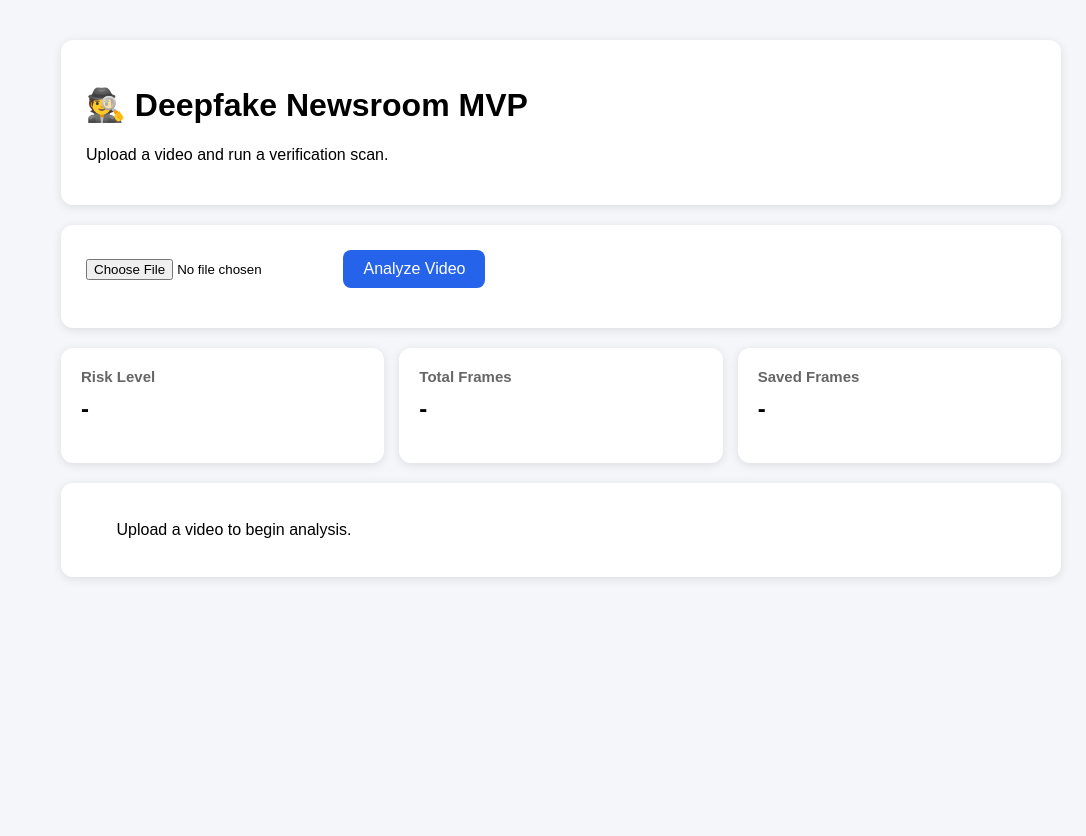
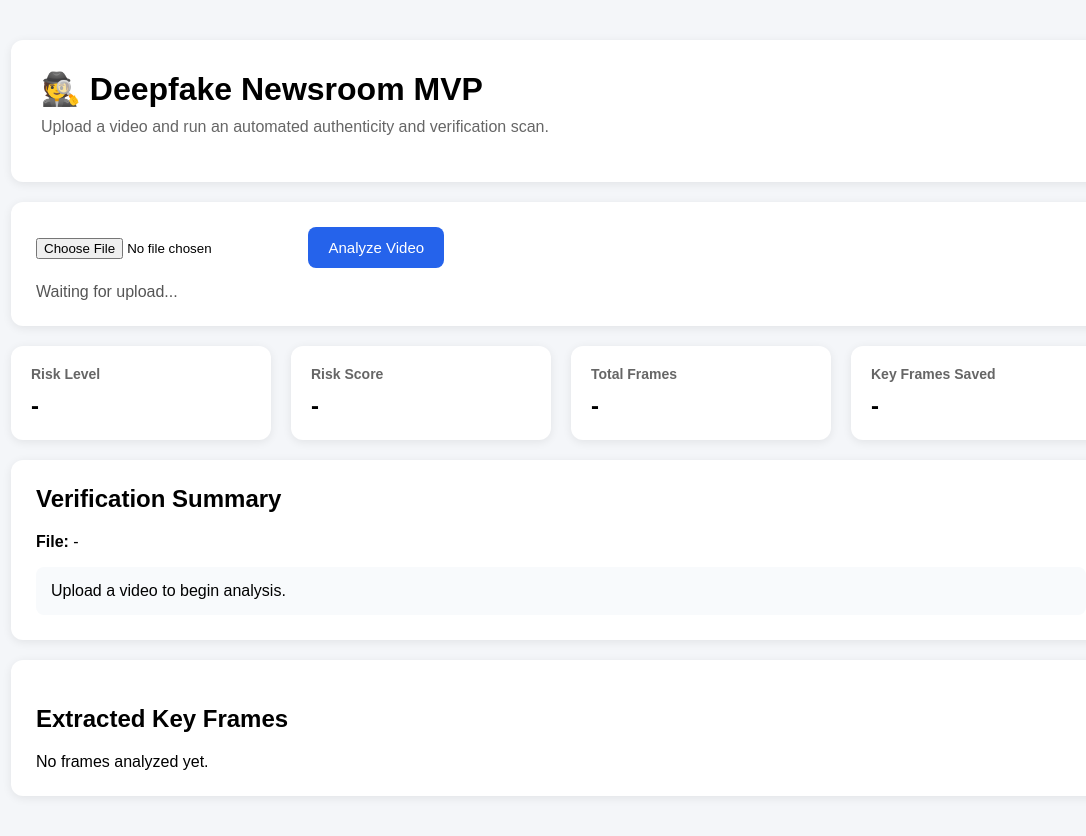
Before and after one commit to prashantit98-ctrl/deepfake-newsroom-mvp1, a FastAPI app: page / in a window 1280 px wide. Shown: the whole page, without its empty margins (79-1165 px from the left). Before the commit the page ends 579 px from the top, so only its background shows below. Run offline with FastAPI, Linux system fonts and the light colour scheme.

Commit message:
Update index.html

```diff
--- a/templates/index.html
+++ b/templates/index.html
@@ -5,90 +5,147 @@
 
     <style>
 
+        *{
+            box-sizing:border-box;
+        }
+
         body{
-            font-family: Arial, sans-serif;
+            font-family:Arial, sans-serif;
             background:#f4f6f9;
             margin:0;
             padding:40px;
         }
 
         .container{
-            max-width:1000px;
+            max-width:1100px;
             margin:auto;
         }
 
         .header{
             background:white;
-            padding:25px;
+            padding:30px;
             border-radius:12px;
-            box-shadow:0 2px 10px rgba(0,0,0,0.1);
+            box-shadow:0 2px 10px rgba(0,0,0,0.08);
             margin-bottom:20px;
+        }
+
+        .header h1{
+            margin:0;
+        }
+
+        .header p{
+            color:#666;
+            margin-top:10px;
         }
 
         .upload-box{
             background:white;
             padding:25px;
             border-radius:12px;
-            box-shadow:0 2px 10px rgba(0,0,0,0.1);
+            box-shadow:0 2px 10px rgba(0,0,0,0.08);
             margin-bottom:20px;
+        }
+
+        input[type="file"]{
+            margin-right:15px;
         }
 
         button{
             background:#2563eb;
             color:white;
             border:none;
-            padding:10px 20px;
+            padding:12px 20px;
             border-radius:8px;
             cursor:pointer;
-            font-size:16px;
+            font-size:15px;
         }
 
         button:hover{
             background:#1d4ed8;
         }
 
+        #status{
+            margin-top:15px;
+            color:#555;
+        }
+
         .metrics{
-            display:flex;
-            gap:15px;
-            margin-top:20px;
-            flex-wrap:wrap;
+            display:grid;
+            grid-template-columns:repeat(auto-fit,minmax(220px,1fr));
+            gap:20px;
+            margin-bottom:20px;
         }
 
         .card{
             background:white;
             padding:20px;
             border-radius:12px;
-            box-shadow:0 2px 10px rgba(0,0,0,0.1);
-            flex:1;
-            min-width:220px;
+            box-shadow:0 2px 10px rgba(0,0,0,0.08);
         }
 
         .card h3{
             margin:0;
             color:#666;
-            font-size:15px;
+            font-size:14px;
         }
 
         .card h2{
             margin-top:10px;
+            margin-bottom:0;
         }
 
-        #status{
-            margin-top:15px;
-            color:#666;
+        .risk-low{
+            color:#16a34a;
         }
 
-        #report{
+        .risk-medium{
+            color:#d97706;
+        }
+
+        .risk-high{
+            color:#dc2626;
+        }
+
+        .report{
             background:white;
-            padding:20px;
+            padding:25px;
             border-radius:12px;
-            box-shadow:0 2px 10px rgba(0,0,0,0.1);
-            margin-top:20px;
-            white-space:pre-wrap;
+            box-shadow:0 2px 10px rgba(0,0,0,0.08);
+            margin-bottom:20px;
+        }
+
+        .report h2{
+            margin-top:0;
+        }
+
+        .summary{
+            background:#f8fafc;
+            padding:15px;
+            border-radius:8px;
+            margin-top:15px;
+        }
+
+        .frames{
+            background:white;
+            padding:25px;
+            border-radius:12px;
+            box-shadow:0 2px 10px rgba(0,0,0,0.08);
+        }
+
+        .frame-list{
+            display:flex;
+            flex-wrap:wrap;
+            gap:10px;
+        }
+
+        .frame-tag{
+            background:#eef2ff;
+            padding:8px 12px;
+            border-radius:20px;
+            font-size:13px;
         }
 
     </style>
-
 </head>
 
 <body>
@@ -98,7 +155,7 @@
     <div class="header">
         <h1>🕵️ Deepfake Newsroom MVP</h1>
         <p>
-            Upload a video and run a verification scan.
+            Upload a video and run an automated authenticity and verification scan.
         </p>
     </div>
 
@@ -118,7 +175,9 @@
 
         </form>
 
-        <div id="status"></div>
+        <div id="status">
+            Waiting for upload...
+        </div>
 
     </div>
 
@@ -130,19 +189,48 @@
         </div>
 
         <div class="card">
+            <h3>Risk Score</h3>
+            <h2 id="score">-</h2>
+        </div>
+
+        <div class="card">
             <h3>Total Frames</h3>
             <h2 id="totalFrames">-</h2>
         </div>
 
         <div class="card">
-            <h3>Saved Frames</h3>
+            <h3>Key Frames Saved</h3>
             <h2 id="savedFrames">-</h2>
         </div>
 
     </div>
 
-    <div id="report">
-        Upload a video to begin analysis.
+    <div class="report">
+
+        <h2>Verification Summary</h2>
+
+        <p>
+            <strong>File:</strong>
+            <span id="filename">-</span>
+        </p>
+
+        <div class="summary" id="summary">
+            Upload a video to begin analysis.
+        </div>
+
+    </div>
+
+    <div class="frames">
+
+        <h2>Extracted Key Frames</h2>
+
+        <div
+            class="frame-list"
+            id="frameList"
+        >
+            No frames analyzed yet.
+        </div>
+
     </div>
 
 </div>
@@ -160,14 +248,14 @@ document
         document.getElementById("status").innerHTML =
             "Analyzing video...";
 
-        let fd = new FormData();
+        const fd = new FormData();
 
         fd.append(
             "file",
             document.getElementById("videoFile").files[0]
         );
 
-        let response = await fetch(
+        const response = await fetch(
             "/analyze",
             {
                 method:"POST",
@@ -175,16 +263,21 @@ document
             }
         );
 
-        let data = await response.json();
+        const data = await response.json();
 
-        let report =
-            data.report || {};
+        const report = data.report || {};
 
-        let frames =
+        const frames =
             report.frames_analyzed || {};
+
+        document.getElementById("filename").innerText =
+            data.filename || "-";
 
         document.getElementById("risk").innerText =
             report.risk_level || "LOW";
+
+        document.getElementById("score").innerText =
+            (report.risk_score || 0) + "/100";
 
         document.getElementById("totalFrames").innerText =
             frames.total_frames || 0;
@@ -192,22 +285,51 @@ document
         document.getElementById("savedFrames").innerText =
             frames.saved_frames || 0;
 
-        document.getElementById("report").innerHTML =
+        document.getElementById("summary").innerText =
+            report.summary ||
+            "No summary generated.";
 
-            "<b>File:</b> "
-            + data.filename
-            + "<br><br>"
+        const risk =
+            document.getElementById("risk");
 
-            + "<b>Status:</b> "
-            + (report.status || "Completed")
-            + "<br><br>"
+        risk.className = "";
 
-            + "<b>Sample Frames:</b><br>"
-            + JSON.stringify(
-                frames.samples || [],
-                null,
-                2
-            );
+        if(report.risk_level === "LOW"){
+            risk.classList.add("risk-low");
+        }
+        else if(report.risk_level === "MEDIUM"){
+            risk.classList.add("risk-medium");
+        }
+        else{
+            risk.classList.add("risk-high");
+        }
+
+        let html = "";
+
+        const samples =
+            frames.samples || [];
+
+        if(samples.length === 0){
+
+            html =
+                "No sample frames available.";
+
+        }else{
+
+            samples.forEach(frame => {
+
+                html += `
+                    <div class="frame-tag">
+                        ${frame}
+                    </div>
+                `;
+
+            });
+
+        }
+
+        document.getElementById("frameList")
+            .innerHTML = html;
 
         document.getElementById("status").innerHTML =
             "Analysis complete";
```
